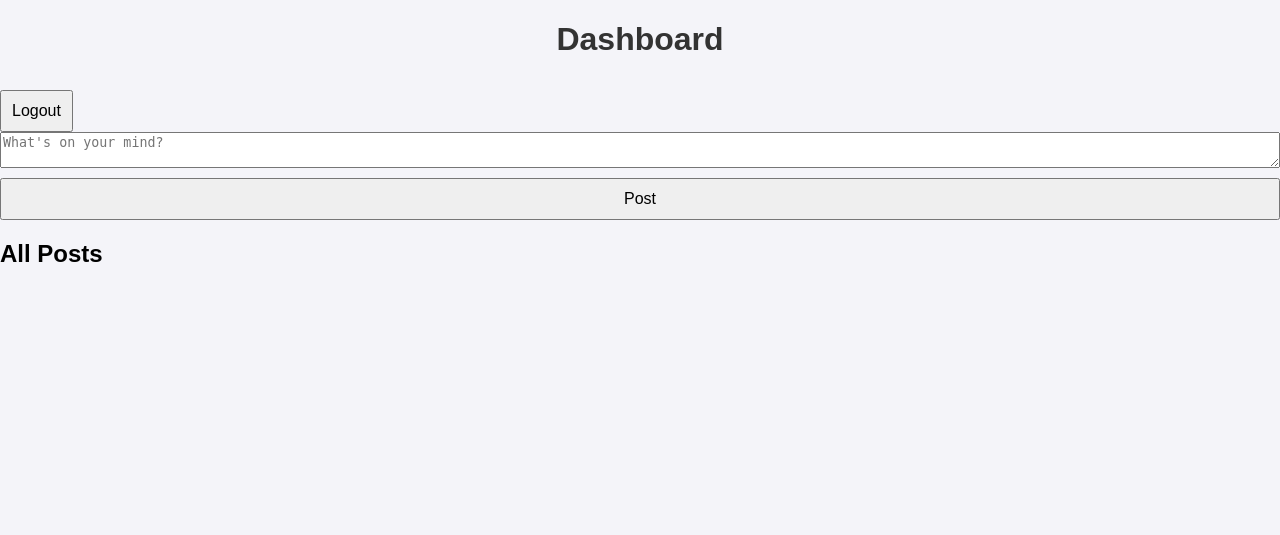
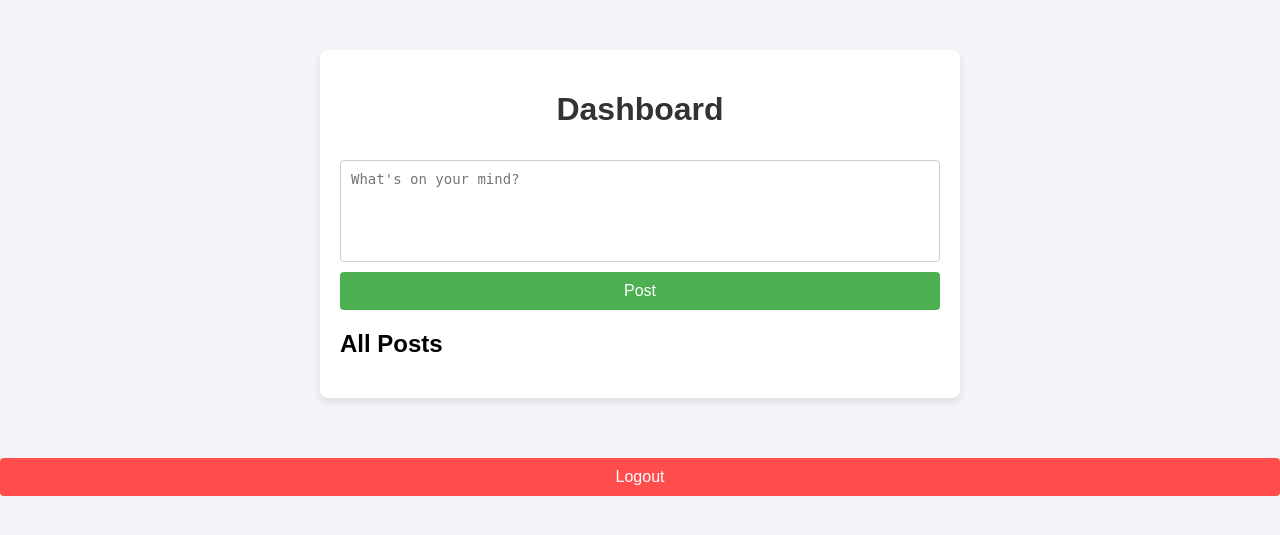
Before and after one commit to Abetu777/twitter_clone, a Flask app: page /dashboard in a window 1280 px wide. Shown: the top 535 px of the page. Run offline with Flask 3, Linux system fonts and the light colour scheme; a user stored in the database is signed in; parts of the project's set-up code (start-up, migrations or seed data) failed here and were passed over.

Commit message:
Update dashboard style

```diff
--- a/app/static/style.css
+++ b/app/static/style.css
@@ -22,10 +22,64 @@ h1 {
 form {
   display: flex;
   flex-direction: column;
+  margin-bottom: 20px;
 }
 
-input, button {
+textarea {
+  margin-top: 10px;
+  padding: 10px;
+  font-size: 14px;
+  resize: none;
+  height: 80px;
+  border: 1px solid #ccc;
+  border-radius: 4px;
+}
+
+button {
   margin-top: 10px;
   padding: 10px;
   font-size: 16px;
+  border: none;
+  border-radius: 4px;
+  cursor: pointer;
+  color: white;
 }
+
+button:hover {
+  opacity: 0.9;
+}
+
+.logout-form button {
+  background-color: #ff4d4d;
+}
+
+.logout-form button:hover {
+  background-color: #e63939;
+}
+
+.post-form button {
+  background-color: #4CAF50;
+}
+
+.posts {
+  margin-top: 20px;
+}
+
+.post-card {
+  background: #fff;
+  border: 1px solid #ddd;
+  border-radius: 4px;
+  padding: 15px;
+  margin-bottom: 15px;
+  box-shadow: 0 2px 4px rgba(0, 0, 0, 0.1);
+}
+
+.post-card p {
+  margin: 0 0 8px 0;
+  color: #333;
+}
+
+.post-card small {
+  color: #555;
+  font-size: 12px;
+}
--- a/app/templates/dashboard.html
+++ b/app/templates/dashboard.html
@@ -7,29 +7,31 @@
     <title>Dashboard</title>
 </head>
 <body>
+    <div class="container">
+        <header>
             <h1>Dashboard</h1>
+            <!-- Logoutフォーム -->
 
-    <!-- Logoutフォーム -->
-    <form action="{{ url_for('logout') }}" method="POST" style="display: inline;">
-        <button type="submit">Logout</button>
-    </form>
+        </header>
 
         <!-- Post作成フォーム -->
-    <form action="{{ url_for('create_post') }}" method="POST">
+        <form action="{{ url_for('create_post') }}" method="POST" class="post-form">
             <textarea name="content" placeholder="What's on your mind?" required></textarea>
             <button type="submit">Post</button>
         </form>
 
         <h2>All Posts</h2>
-    <div>
+        <div class="posts">
             {% for post in posts %}
-            <div>
+            <div class="post-card">
                 <p><strong>{{ post.user.username }}</strong>: {{ post.content }}</p>
-                <!-- タイムスタンプを表示 -->
                 <small>Posted on: {{ post.timestamp.strftime('%Y-%m-%d %H:%M:%S') }}</small>
             </div>
             {% endfor %}
         </div>
-
+    </div>
+    <form action="{{ url_for('logout') }}" method="POST" class="logout-form">
+      <button type="submit">Logout</button>
+  </form>
 </body>
 </html>
```
Lines whose indentation alone changed are shown as unchanged.
